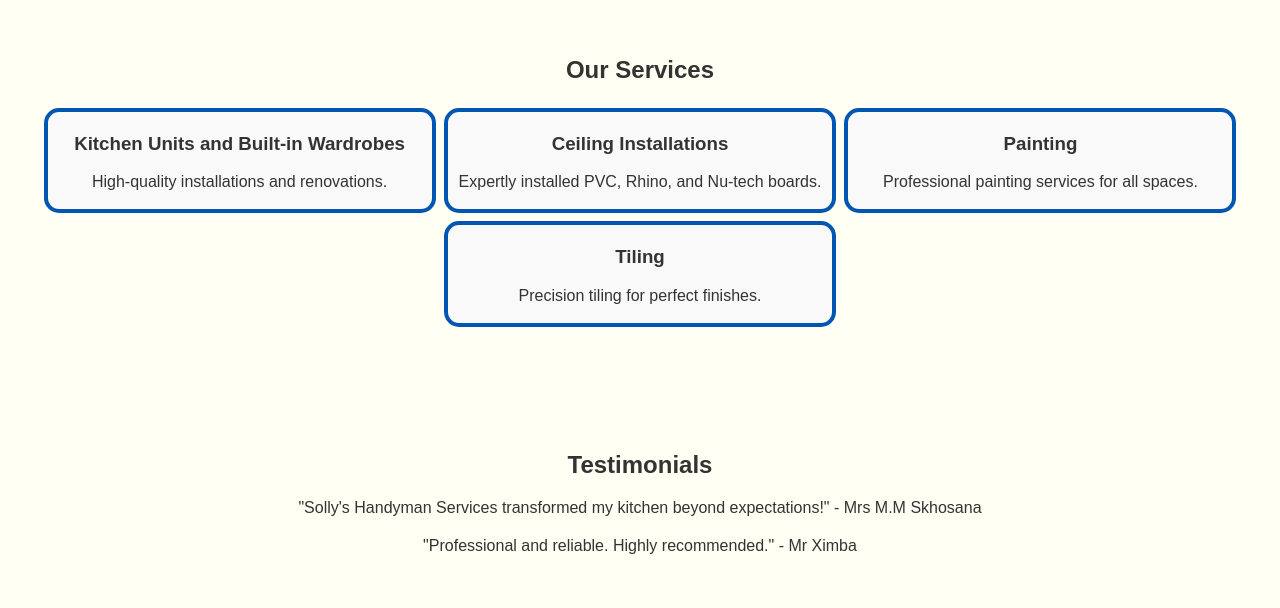
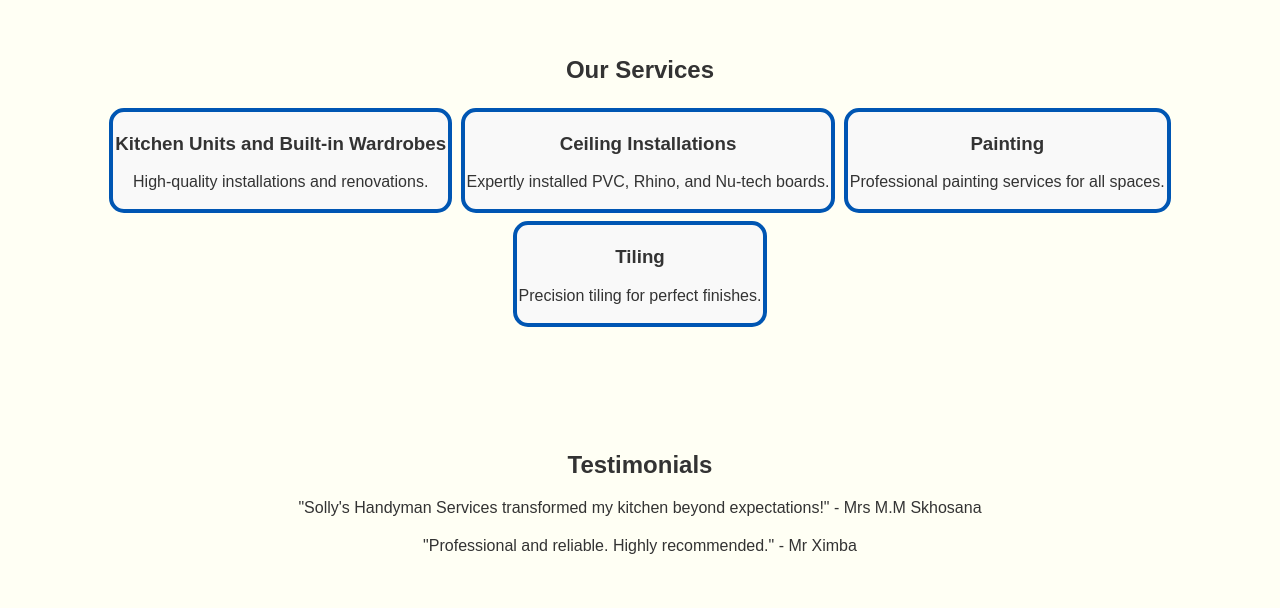
Before and after one commit to SollyHS/shs, a plain HTML site: page index.html in a window 1280 px wide. Shown: the part 952-1560 px from the top of the page. Drawn offline with Linux system fonts and the light colour scheme.

Commit message:
Update styles.css

```diff
--- a/styles.css
+++ b/styles.css
@@ -115,7 +115,7 @@
 
 .service-home {
 background-color: #f9f9f9;
-width: 380px;
+/*width: 380px;*/
 padding: 2px;
 margin: 4px 2px;
 display: inline-block;
```
